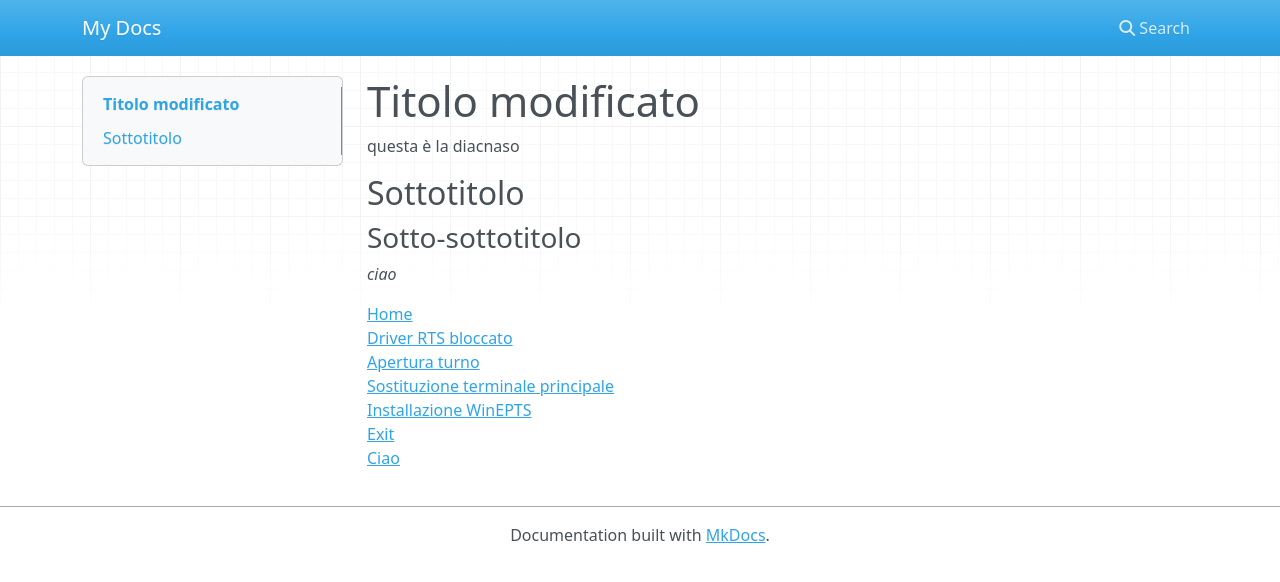
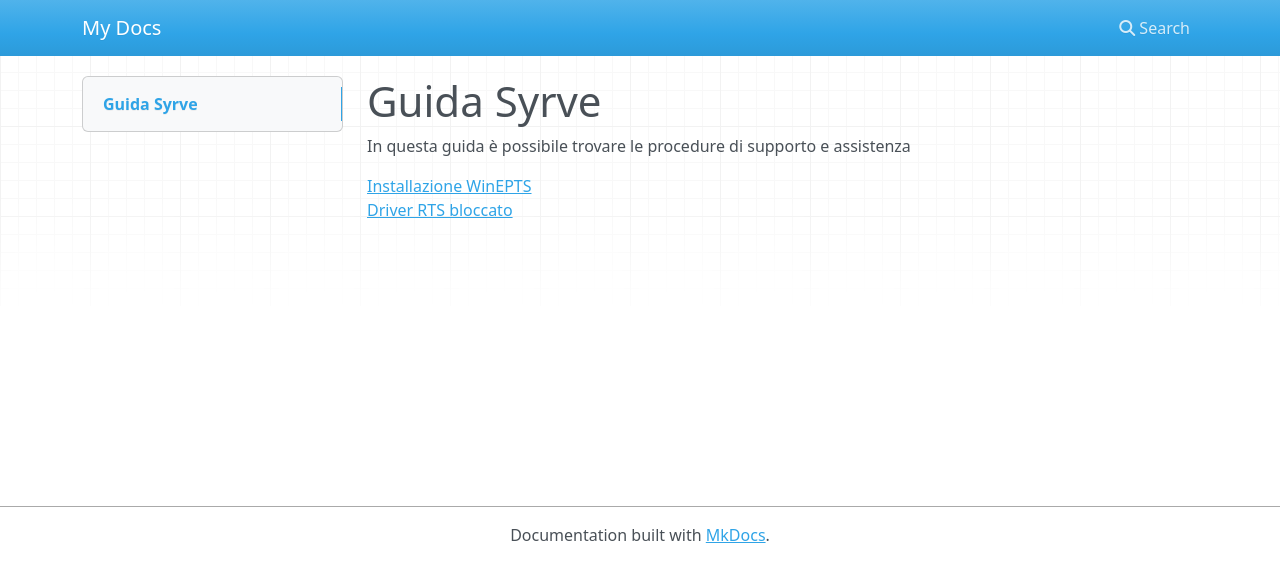
Before and after one commit to lucacorba/guida, an MkDocs documentation site: the page built from docs/index.md, in a window 1280 px wide. Shown: the top 582 px of the page. Built offline with MkDocs 1.6.1, drawn with Linux system fonts in a browser that asks for light colours; nearby versions of some CDN libraries.

Commit message:
winepts link

```diff
--- a/docs/index.md
+++ b/docs/index.md
@@ -1,19 +1,8 @@
-# Titolo modificato
-questa è la diacnaso
+# Guida Syrve
+In questa guida è possibile trovare le procedure di supporto e assistenza
 
-## Sottotitolo
-
-### Sotto-sottotitolo
-
-*ciao*
 
 <div class="vertical-menu">
-  <a href="#" class="active">Home</a> </br>
+  <a href="docs\doc.md">Installazione WinEPTS</a> </br>
   <a href="#">Driver RTS bloccato</a> </br>
-  <a href="#">Apertura turno</a> </br>
-  <a href="#">Sostituzione terminale principale</a> </br>
-  <a href="WinEPTS.html">Installazione WinEPTS</a> </br>
-  <a href="#">Exit</a> </br>
-  <a href="#">Ciao</a> </br>
-
- </div>
+</div>
```
